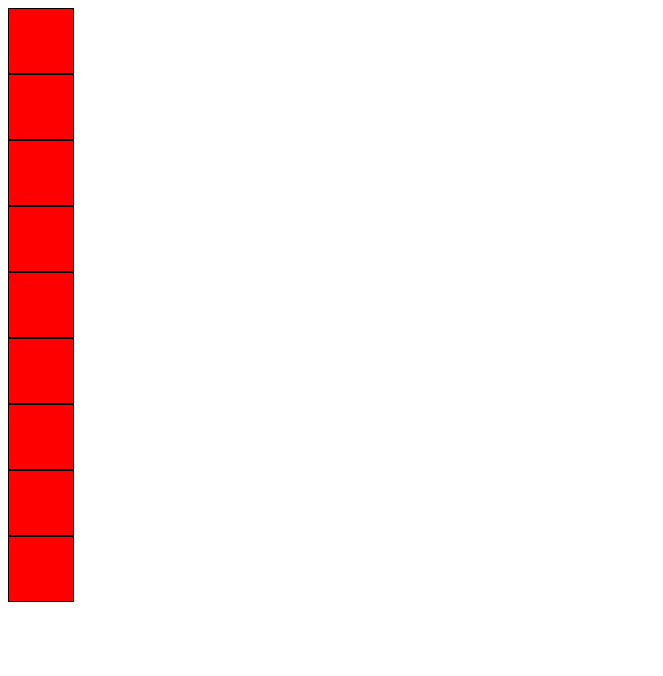
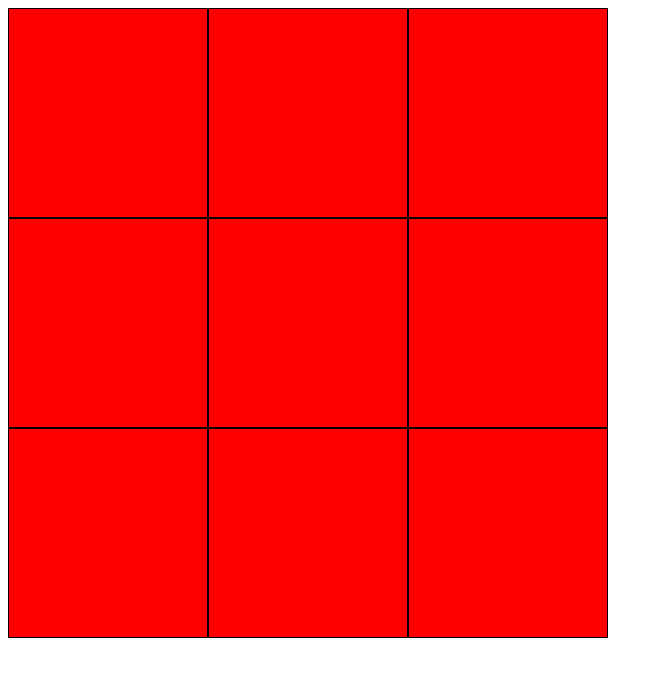
Before and after one commit to lkopacz/tic-tac-toe-game, a website: page index.html in a window 1280 px wide. Shown: the whole page, without its empty margins (0-663 px from the left). Drawn offline with Linux system fonts and the light colour scheme.

Commit message:
added 3 by 3 tic tac toe grid

```diff
--- a/source/scss/_partials/_components/_components.scss
+++ b/source/scss/_partials/_components/_components.scss
@@ -1,6 +1,10 @@
+main{
+	width:600px;
+}
 div {
 	background: red;
 	border: 1px black solid;
-	width: 4em;
-	height: 4em;
+	width: 33%;
+	height: 13em;
+	float:left;
 }
```
Also changed, not shown: stylesheets/styles.css.
